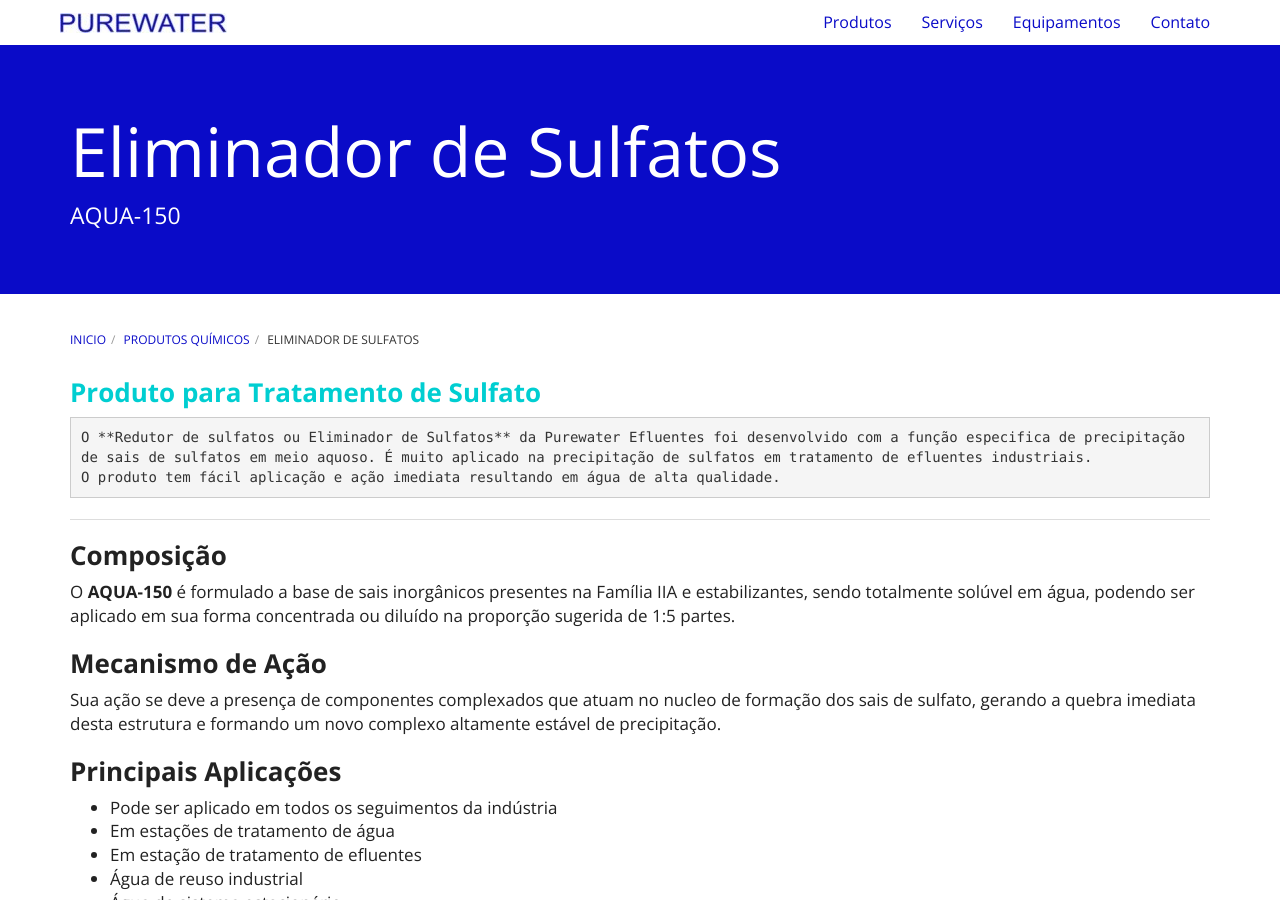
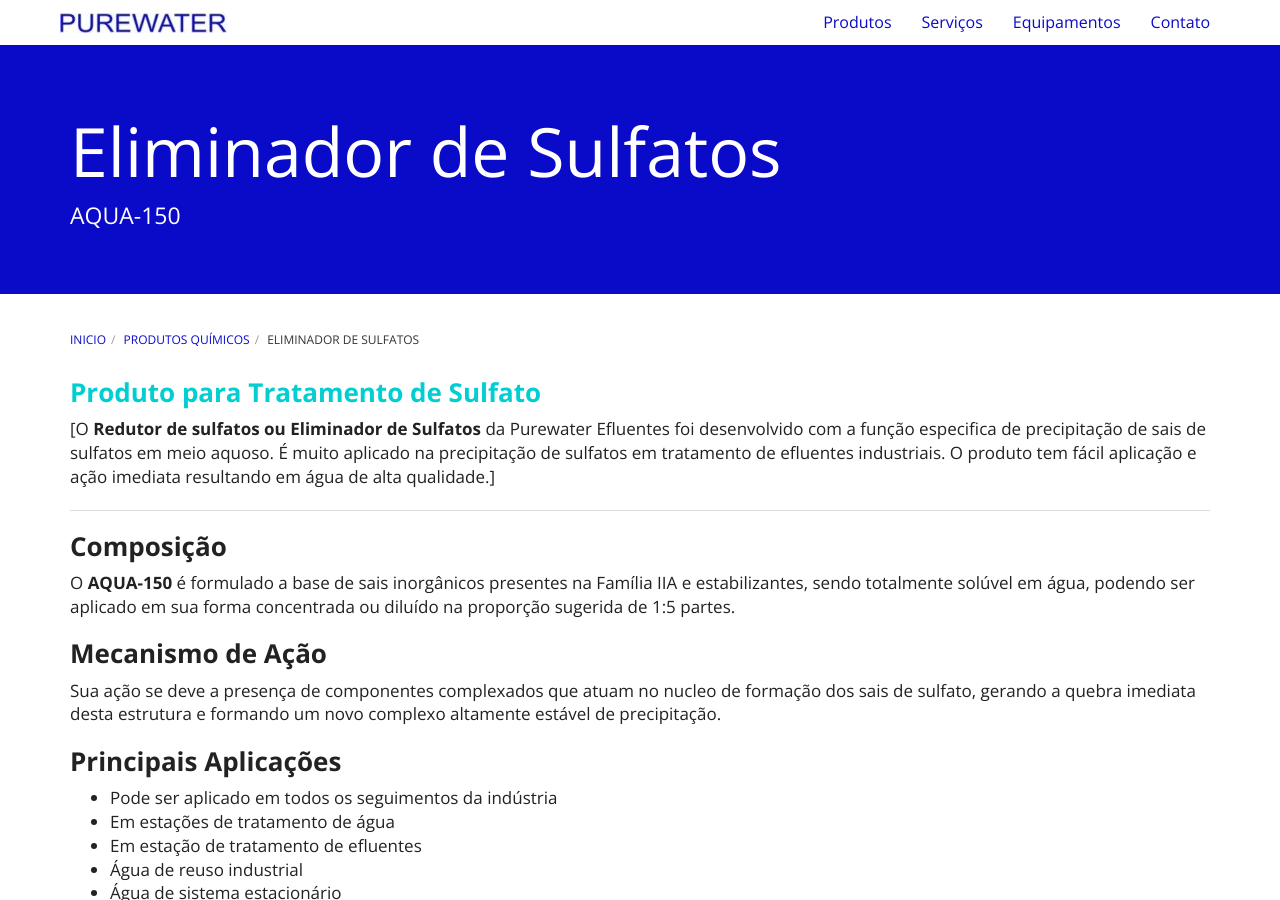
Before and after one commit to purewaterefluentes/purewaterefluentes.github.io, a Jekyll site: the page built from produtos/eliminador-de-sulfatos.md, in a window 1280 px wide and 900 px high. Built offline with Jekyll 4.4.1, drawn with Linux system fonts in a browser that asks for light colours; nearby versions of some CDN libraries; library files that are not in the unit come from our copies.

Commit message:
Update eliminador-de-sulfatos.md

````diff
--- a/produtos/eliminador-de-sulfatos.md
+++ b/produtos/eliminador-de-sulfatos.md
@@ -7,10 +7,10 @@
 
 ### **<font color="#00CED1">Produto para Tratamento de Sulfato</font>**
 
-```sh
-O **Redutor de sulfatos ou Eliminador de Sulfatos** da Purewater Efluentes foi desenvolvido com a função especifica de precipitação de sais de sulfatos em meio aquoso. É muito aplicado na precipitação de sulfatos em tratamento de efluentes industriais.
-O produto tem fácil aplicação e ação imediata resultando em água de alta qualidade.
-```
+
+[O **Redutor de sulfatos ou Eliminador de Sulfatos** da Purewater Efluentes foi desenvolvido com a função especifica de precipitação de sais de sulfatos em meio aquoso. É muito aplicado na precipitação de sulfatos em tratamento de efluentes industriais.
+O produto tem fácil aplicação e ação imediata resultando em água de alta qualidade.]
+
 ---
 
 ### **Composição**
````
